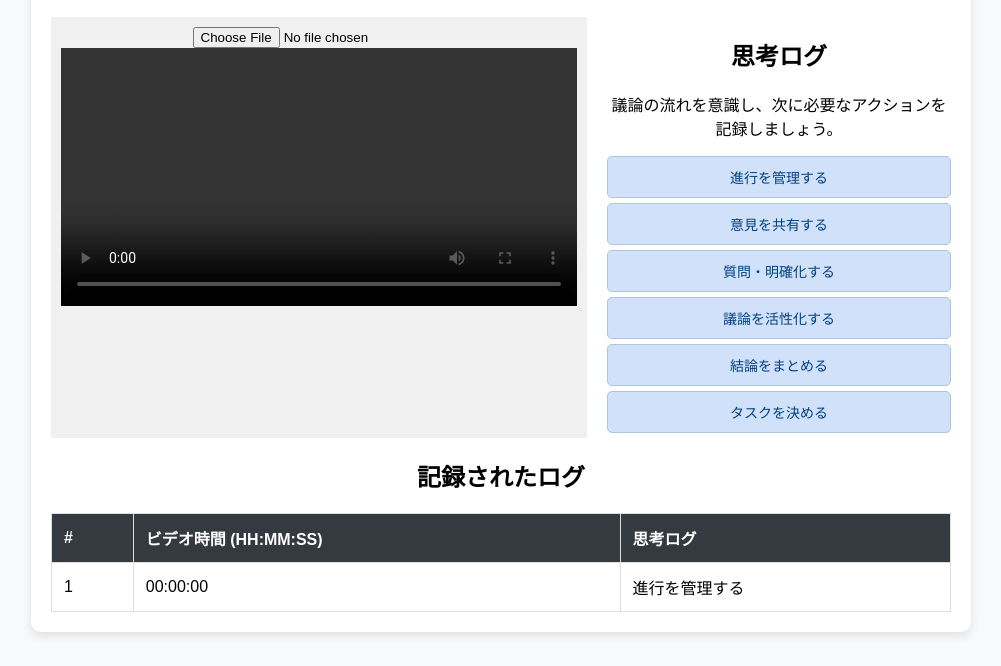
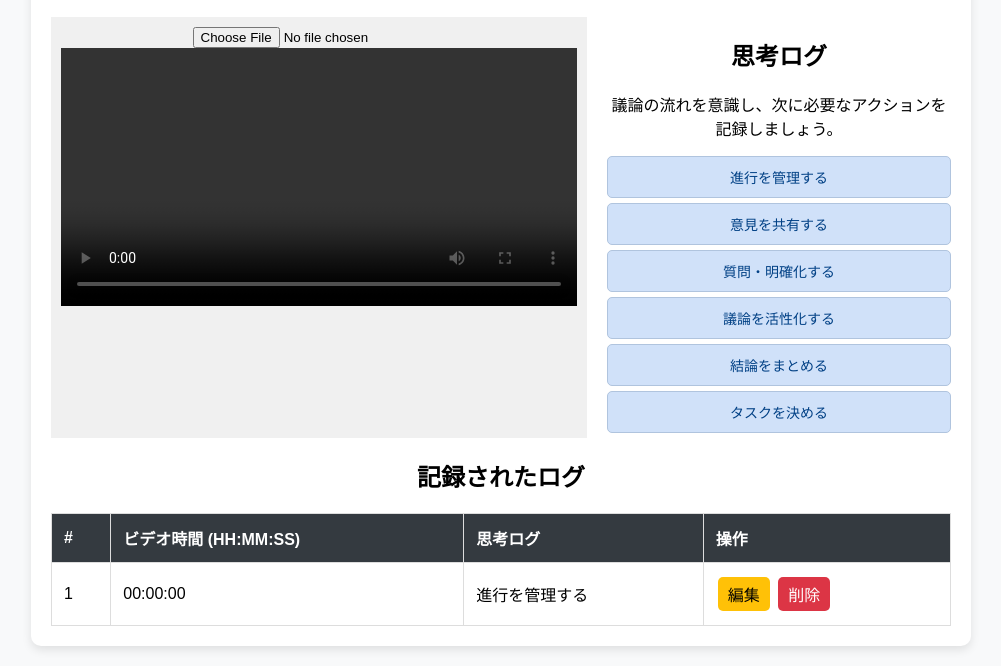
Before and after one commit to sherrysherry/sherrysherry.github.io, a plain HTML site: page index.html in a window 1280 px wide. Both pictures are taken after a click on the button "進行を管理する". Shown: the part 180-846 px from the top of the page, without its empty margins (139-1140 px from the left). Drawn offline with Linux system fonts and the light colour scheme.

Commit message:
Update index.html

```diff
--- a/index.html
+++ b/index.html
@@ -38,6 +38,15 @@
         button:hover { background-color: #495057; }
         button:active { background-color: #343a40; }
         button:disabled { background-color: #aaa; cursor: not-allowed; }
+        .edit-btn, .delete-btn {
+            cursor: pointer;
+            padding: 5px 10px;
+            border: none;
+            margin: 2px;
+        }
+        .edit-btn { background-color: #ffc107; color: black; }
+        .delete-btn { background-color: #dc3545; color: white; }
+
 
         .content {
             display: flex;
@@ -121,6 +130,7 @@
                     <th>#</th>
                     <th>ビデオ時間 (HH:MM:SS)</th>
                     <th>思考ログ</th>
+                    <th>操作</th> <!-- New column for Edit/Delete buttons -->
                 </tr>
             </thead>
             <tbody id="logTable"></tbody>
@@ -187,8 +197,29 @@
                 row.insertCell(0).innerText = index + 1;
                 row.insertCell(1).innerText = log.elapsedTime;
                 row.insertCell(2).innerText = log.metaLog;
+
+                // Add actions column
+                const actionsCell = row.insertCell(3);
+                actionsCell.innerHTML = `<button class='edit-btn' onclick='editLog(${index})'>編集</button>
+                                         <button class='delete-btn' onclick='deleteLog(${index})'>削除</button>`;
             });
         }
+
+        function editLog(index) {
+            const newLog = prompt("新しいログを入力してください:", logs[index].metaLog);
+            if (newLog !== null) {
+                logs[index].metaLog = newLog;
+                updateTable();
+            }
+        }
+        function deleteLog(index) {
+            if (confirm("このログを削除しますか？")) {
+                logs.splice(index, 1);
+                updateTable();
+            }
+        }
+
+
 
         document.getElementById("clearButton").addEventListener("click", function() {
             if (confirm("ログをすべてクリアしますか？")) {
```
